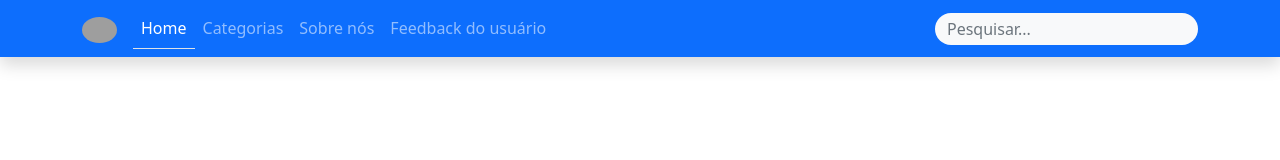
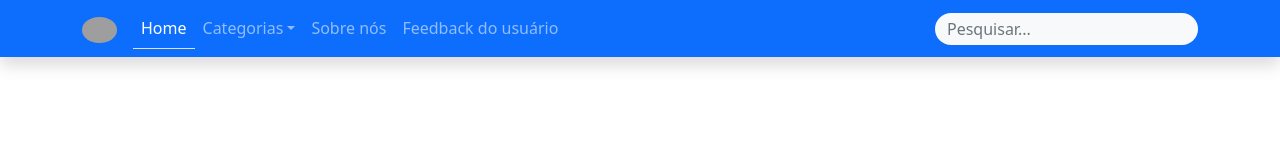
Before and after one commit to victoriaaraujo10/e-commerce, an Angular app: page / in a window 1280 px wide. Shown: the top 160 px of the page. Built offline with nearby package versions, Linux system fonts and the light colour scheme; grey boxes are pictures that could not be loaded.

Commit message:
atualização da navbar

```diff
--- a/src/app/components/navbar/navbar.component.html
+++ b/src/app/components/navbar/navbar.component.html
@@ -11,7 +11,15 @@
       <div class="collapse navbar-collapse" id="navbarNavAltMarkup">
         <div class="navbar-nav me-auto">
           <a class="nav-link active border-bottom" aria-current="page" href="#">Home</a>
-          <a class="nav-link" aria-current="page" href="#">Categorias</a>
+          <div ngbDropdown class="d-inline-block">
+            <a class="nav-link" aria-current="page" id="dropdown1" ngbDropdownToggle>Categorias</a>
+            <div ngbDropdownMenu aria-labelledby="dropdown1">
+              <button ngbDropdownItem>Smartphones</button>
+              <button ngbDropdownItem>Hardware</button>
+              <button ngbDropdownItem>Acessórios</button>
+              <button ngbDropdownItem>Gamer</button>
+            </div>
+          </div>
           <a class="nav-link" aria-current="page" href="#">Sobre nós</a>
           <a class="nav-link" aria-current="page" href="#">Feedback do usuário</a>
         </div>
```
